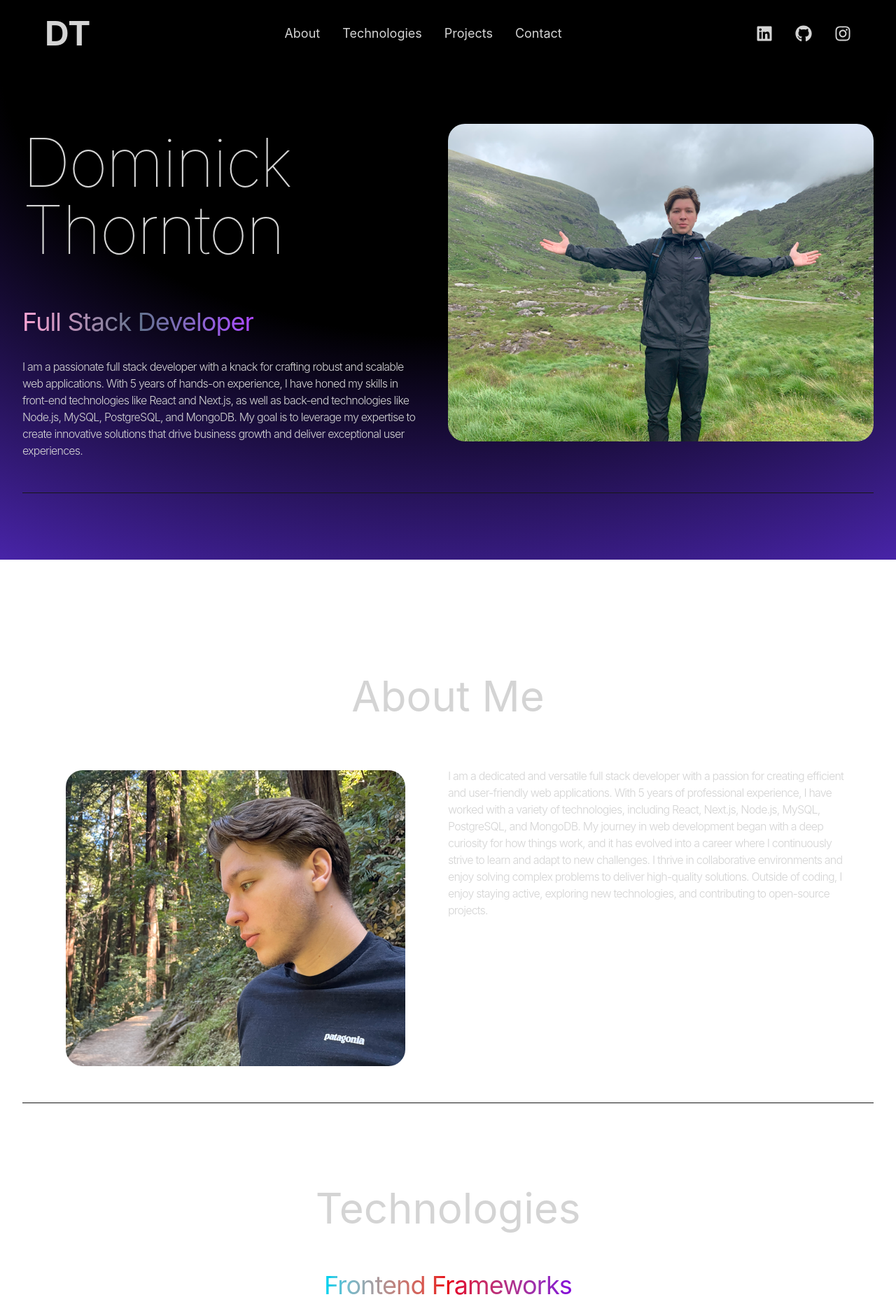
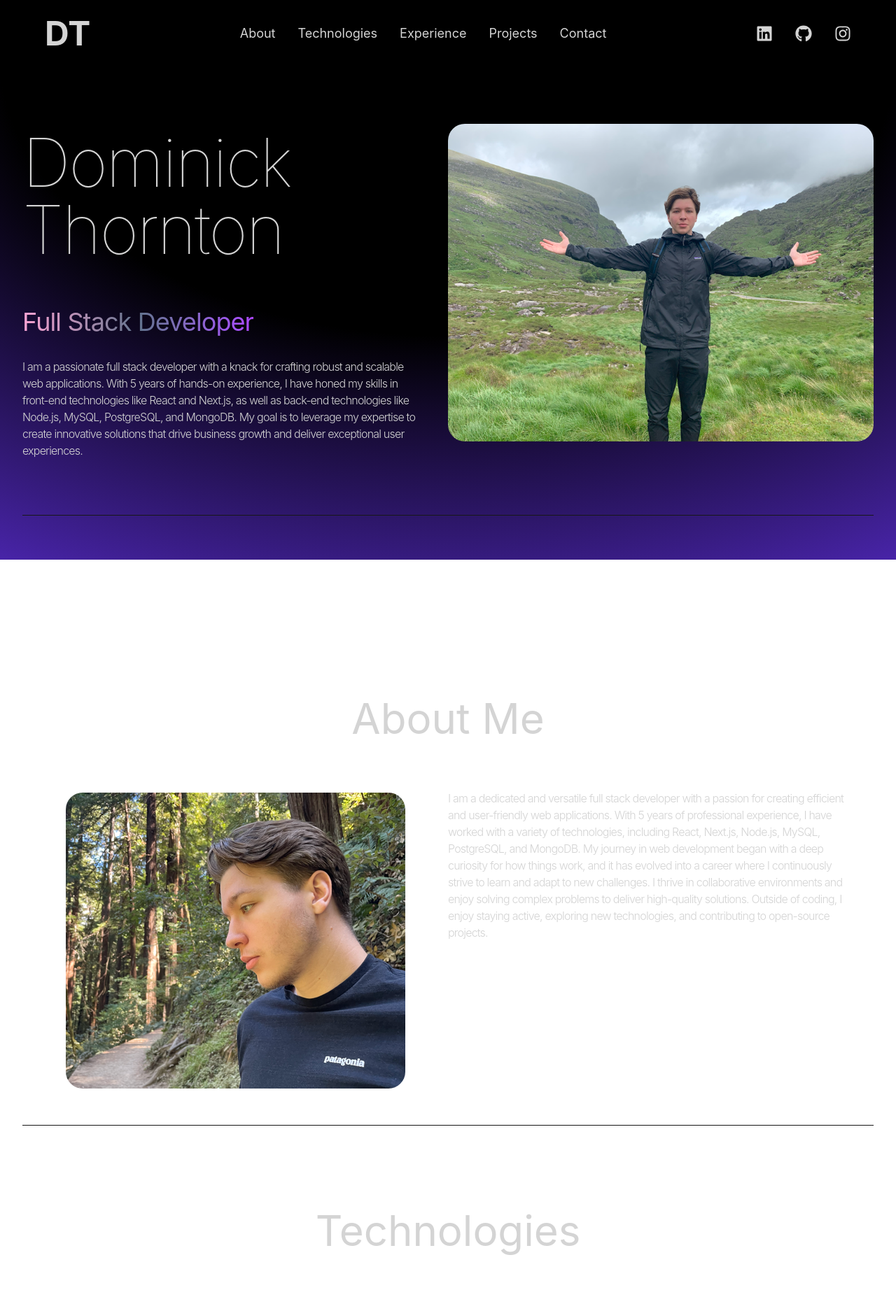
Before and after one commit to domthor/react-portfolio, a React (Vite) app: page / in a window 1280 px wide. Shown: the top 1854 px of the page at 70% size. Built offline with nearby package versions, Linux system fonts and the light colour scheme.

Commit message:
Add tooltips and links to images and update navbar

```diff
--- a/src/components/About.tsx
+++ b/src/components/About.tsx
@@ -1,6 +1,8 @@
 import aboutImg from "../assets/Nature.png";
 import { ABOUT_TEXT } from "../constants";
 import { motion } from "framer-motion";
+import { Tooltip } from "react-tooltip";
+import "react-tooltip/dist/react-tooltip.css";
 
 const About = () => {
   return (
@@ -22,7 +24,19 @@ const About = () => {
             transition={{ duration: 1 }}
           >
             <div className="flex items-center justify-center">
-              <img src={aboutImg} alt="About Me" className="rounded-3xl m-9" />
+              <a
+                href="https://www.google.com/maps/@37.9003444,-122.5787633,3a,90y,132.37h,105.15t/data=!3m8!1e1!3m6!1sAF1QipPtE7Qw6MHmmL1m4Z6I1J1C3-joEx9LNQLQgX7H!2e10!3e11!6shttps:%2F%2Flh3.googleusercontent.com%2Fp%2FAF1QipPtE7Qw6MHmmL1m4Z6I1J1C3-joEx9LNQLQgX7H%3Dw900-h600-k-no-pi-15.14732867970693-ya104.36936236403156-ro0-fo100!7i8704!8i4352?entry=ttu&g_ep=EgoyMDI1MDIyNi4xIKXMDSoASAFQAw%3D%3D"
+                target="_blank"
+                rel="noopener noreferrer"
+              >
+                <img
+                  src={aboutImg}
+                  alt="About Me"
+                  className="rounded-3xl m-9"
+                  data-tooltip-id="muir-woods"
+                  data-tooltip-content="Muir Woods, Mill Valley, California"
+                />
+              </a>
             </div>
           </motion.div>
           <motion.div
@@ -38,6 +52,7 @@ const About = () => {
             </div>
           </motion.div>
         </div>
+        <Tooltip id="muir-woods" place="bottom" />
       </div>
     </section>
   );
--- a/src/components/Hero.tsx
+++ b/src/components/Hero.tsx
@@ -1,6 +1,8 @@
 import { HERO_CONTENT } from "../constants";
 import profilePic from "../assets/T.png";
 import { motion } from "framer-motion";
+import { Tooltip } from "react-tooltip";
+import "react-tooltip/dist/react-tooltip.css";
 
 const container = (delay: number) => ({
   hidden: { x: -100, opacity: 0 },
@@ -17,7 +19,7 @@ const container = (delay: number) => ({
 const Hero = () => {
   return (
     <section id="home" className="pt-30">
-      <div className="border-b border-neutral-900 pb-4 lg:mb-35">
+      <div className="border-b border-neutral-900 pb-12 lg:mb-35">
         <div className="flex flex-wrap items-center">
           <div className="w-full lg:w-1/2">
             <div className="flex flex-col items-center lg:items-start">
@@ -49,6 +51,11 @@ const Hero = () => {
           </div>
           <div className="w-full lg:w-1/2">
             <div className="flex justify-center">
+              <a
+                href="https://www.google.com/maps/@51.9952263,-9.6438638,3a,75y,5.59h,75.88t/data=!3m7!1e1!3m5!1s50-_06RUelcxC2eCHRzAvg!2e0!6shttps:%2F%2Fstreetviewpixels-pa.googleapis.com%2Fv1%2Fthumbnail%3Fcb_client%3Dmaps_sv.tactile%26w%3D900%26h%3D600%26pitch%3D14.117470504734484%26panoid%3D50-_06RUelcxC2eCHRzAvg%26yaw%3D5.586543401603567!7i13312!8i6656?entry=ttu&g_ep=EgoyMDI1MDIyNi4xIKXMDSoASAFQAw%3D%3D"
+                target="_blank"
+                rel="noopener noreferrer"
+              >
                 <motion.img
                   initial={{ x: 100, opacity: 0 }}
                   animate={{ x: 0, opacity: 1 }}
@@ -56,10 +63,14 @@ const Hero = () => {
                   src={profilePic}
                   alt="Dominick Thornton"
                   className="rounded-3xl"
+                  data-tooltip-id="gap-of-dunloe"
+                  data-tooltip-content="Gap of Dunloe, County Kerry, Ireland"
                 />
+              </a>
             </div>
           </div>
         </div>
+        <Tooltip id="gap-of-dunloe" place="bottom" />
       </div>
     </section>
   );
--- a/src/components/Navbar.tsx
+++ b/src/components/Navbar.tsx
@@ -1,6 +1,6 @@
-import {FaLinkedin} from "react-icons/fa";
-import {FaGithub} from "react-icons/fa";
-import {FaInstagram} from "react-icons/fa";
+import { FaLinkedin } from "react-icons/fa";
+import { FaGithub } from "react-icons/fa";
+import { FaInstagram } from "react-icons/fa";
 import { Tooltip } from "react-tooltip";
 import "react-tooltip/dist/react-tooltip.css";
 
@@ -31,6 +31,14 @@ const Navbar = () => {
             className="hover:text-white transition duration-200"
           >
             Technologies
+          </a>
+        </li>
+        <li>
+          <a
+            href="#experience"
+            className="hover:text-white transition duration-200"
+          >
+            Experience
           </a>
         </li>
         <li>
```
Lines whose indentation alone changed are shown as unchanged.
